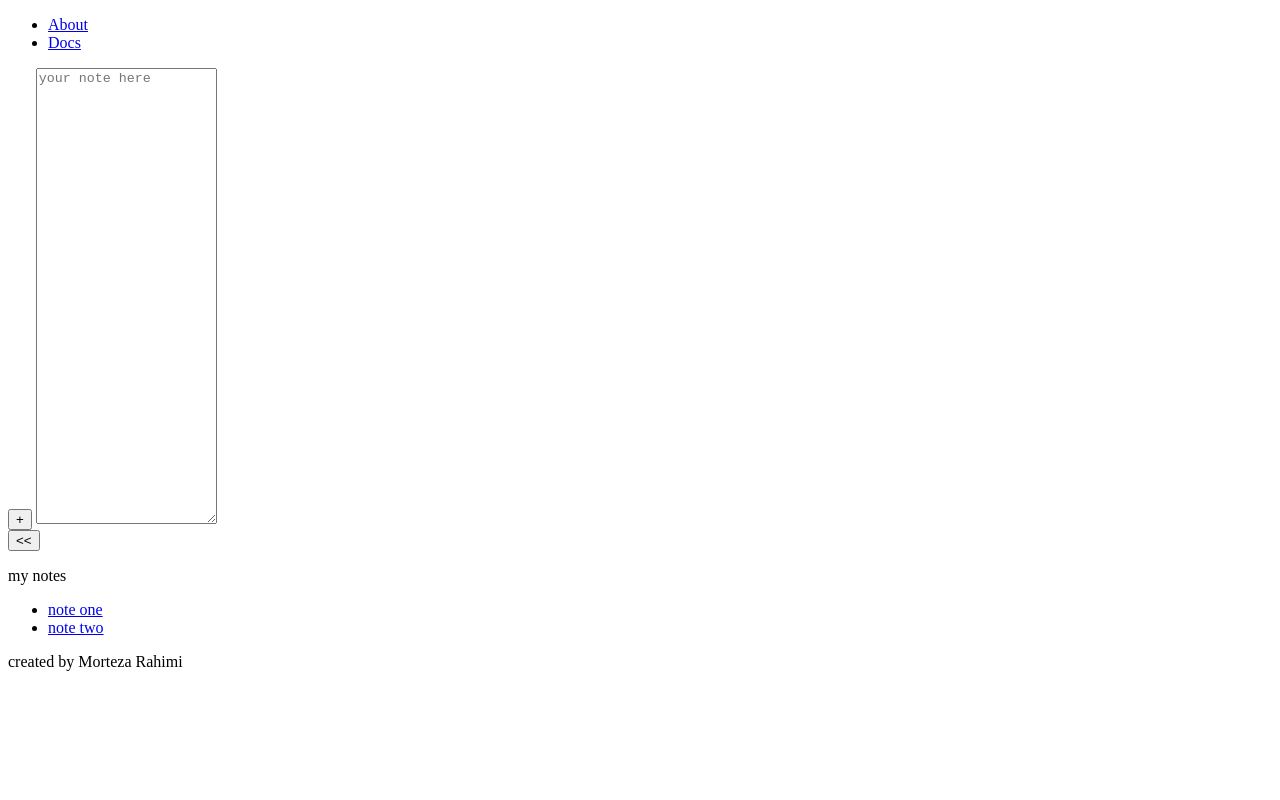
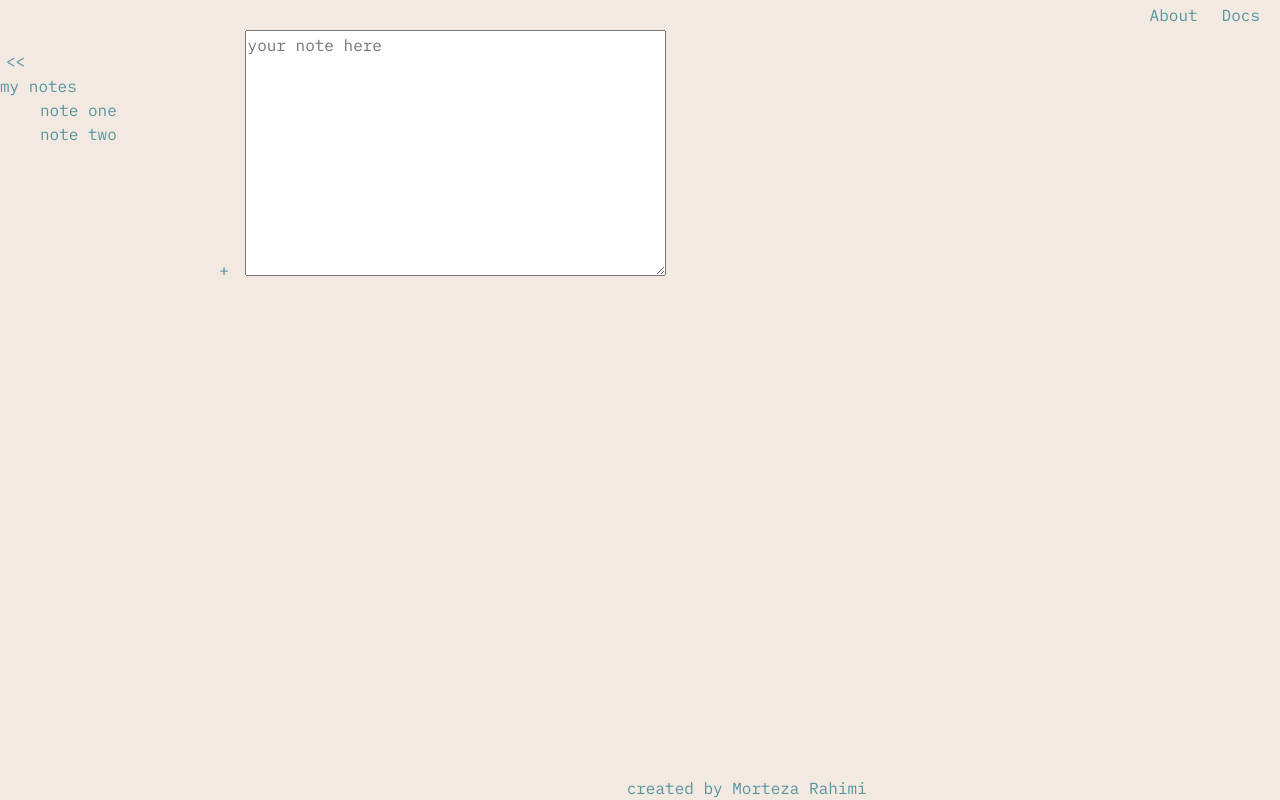
Before and after one commit to zeamort/morteza_rahimi_assignment1, a plain HTML site: page note.html in a window 1280 px wide. Drawn offline with Linux system fonts and the light colour scheme.

Commit message:
Since the last git commit, I have added 131 lines to the style.css file. Features include background and font color, as well as a monospace font family. I used flexbox to display the side navigation and the rest of the content side by side. The main content includes a stickied header, main section and footer that again utilize flexbox to stack on top of one another. The footer has been styled to be at the bottom at all times using flexbox. The button positions have also been styled.

```diff
--- a/CSS/style.css
+++ b/CSS/style.css
@@ -0,0 +1,131 @@
+/*Assigning the more intuitive box-sizing model (border-box)*/
+*, *::before, *::after {
+    box-sizing: border-box;
+}
+/*Remove all pre-assigned margins*/
+* {
+    margin: 0;
+}
+
+/*Allow percentage based heights in my application*/
+html, body {
+    height: 100%;
+}
+
+/*Add accessible line-height and improve text rendering*/
+body {
+    line-height: 1.5;
+    -webkit-font-smoothing: antialiased;
+}
+
+/*Better media defaults*/
+img, picture, video, canvas, svg {
+    display: block;
+    max-width: 100%;
+}
+
+/*Remove built-in form typography styles*/
+input, button, textarea, select {
+    font: inherit;
+}
+
+/*Avoid text overflow*/
+p, h1, h2, h3, h4, h5, h6 {
+    overflow-wrap: break-word;
+}
+
+/*Create a root stacking context*/
+#root, #__next {
+    isolation: isolate;
+}
+
+
+
+/*Start of my CSS*/
+
+/*Declare and initialize color variables*/
+:root {
+    --main-bg-color: #F2E9E1;
+    --secondary-bg-color: #E0DEF4;
+    --main-text-color: #56949F;
+    --secondary-text-color: #D7827E;
+}
+
+/*Assign default font family and font color.*/
+*{
+    font-family: 'IBM Plex Mono', monospace;
+    color: var(--main-text-color);
+}
+
+/*Set background color.*/
+body {
+    background: var(--main-bg-color);
+    display: flex;
+    flex-direction: row-reverse;
+    justify-content: flex-end;
+}
+
+/*Have the side nav take up a fifth of the horizontal space.*/
+.side-nav {
+    width: 20%;
+}
+
+/*Ensure all the content (minus the side navigation) utilizes the rest of the available horizontal space.*/
+.main-content {
+    width:100%;
+}
+
+/*Stick the top-nav to always be at the top of the screen, even when scrolling*/
+.top-nav {
+    position: sticky;
+    top: 0;
+}
+
+/*style the top-nav using flex. Align the links to the right end of the page.*/
+.top-nav ul {
+    height: 30px;
+    margin-right: 20px;
+    display: flex;
+    gap: 1.5rem;
+    justify-content: flex-end;
+    align-items: center;
+}
+
+/*Removes the underline from navigation links*/
+.nav-links a {
+    text-decoration: none;
+}
+
+/*Remove the bullet points list style for navigation list items.*/
+.side-nav ul, .top-nav ul {
+    list-style-type: none;
+}
+
+/*Remove the border and background color that comes default with buttons.*/
+button {
+    border:none;
+    background: none;
+}
+
+/*style the button positions*/
+#new-note-button {
+    margin: 15%;
+}
+#open-side-nav, #close-side-nav {
+    margin-top: 3rem;
+}
+
+/*These two classes in conjunction with one another will result in the footer always being at the bottom of the page.*/
+.footer-container {
+    display: flex;
+    min-height: 100hv;
+    flex-direction: column;
+}
+.position-footer {
+    flex: 1;
+}
+
+/*Center my footer text*/
+footer {
+    text-align: center;
+}
--- a/note.html
+++ b/note.html
@@ -4,30 +4,35 @@
     <meta charset="UTF-8">
     <meta http-equiv="X-UA-Compatible" content="IE=edge">
     <meta name="viewport" content="width=device-width, initial-scale=1.0">
+    <link rel="preconnect" href="https://fonts.googleapis.com">
+    <link rel="preconnect" href="https://fonts.gstatic.com" crossorigin>
+    <link href="https://fonts.googleapis.com/css2?family=IBM+Plex+Mono&display=swap" rel="stylesheet">
+    <link rel="stylesheet" href="./CSS/style.css">
     <title>Note</title>
-    <link rel="stylesheet" href="./CSS/style.css">
 </head>
 <body>
-    <nav>
-        <ul>
-            <li><a href="#">About</a></li>
-            <li><a href="#">Docs</a></li>
-        </ul>
-    </nav>
-    <section>
-        <button type="button">+</button>
-        <textarea name="note" id="note" cols="20" rows="30" placeholder="your note here"></textarea>
-    </section>
-    <aside>
-        <button type="menu"><<</button>
+    <div class="main-content footer-container">
+        <nav class="top-nav">
+            <ul class="nav-links">
+                <li><a href="#">About</a></li>
+                <li><a href="#">Docs</a></li>
+            </ul>
+        </nav>
+        <main class="position-footer">
+            <button type="button">+</button>
+            <textarea name="note" id="note" cols="40" rows="10" placeholder="your note here"></textarea>
+        </main>
+        <footer>
+            <p>created by Morteza Rahimi</p>
+        </footer>
+    </div>
+    <nav class="side-nav">
+        <button id="close-side-nav" type="menu"><<</button>
         <p>my notes</p>
-        <ul>
+        <ul class="nav-links">
             <li><a href="#">note one</a></li>
             <li><a href="#">note two</a></li>
         </ul>
-    </aside>
-    <footer>
-        <p>created by Morteza Rahimi</p>
-    </footer>
+    </nav>
 </body>
 </html>
```
Also changed, not shown: index.html (+15 -8 lines), 1 other file.
